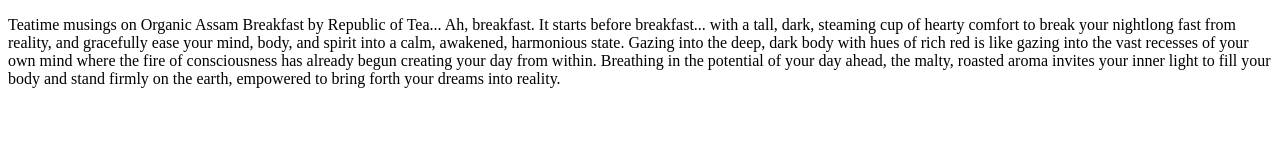
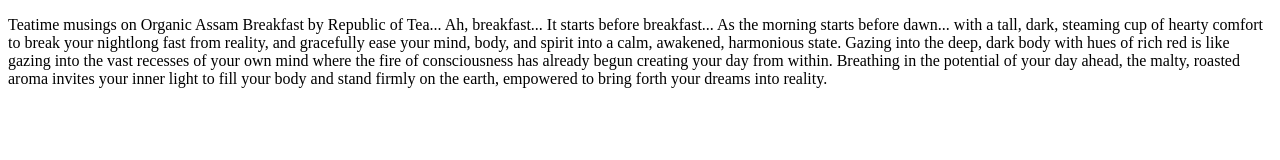
Before and after one commit to pyxiepy/webd152, a plain HTML site: page chapter1/index.html in a window 1280 px wide. Drawn offline with Linux system fonts and the light colour scheme.

Commit message:
added chapter1/index.html

```diff
--- a/chapter1/index.html
+++ b/chapter1/index.html
@@ -6,9 +6,10 @@
 </head>
 <body>
 <p>Teatime musings on Organic Assam Breakfast by Republic of Tea...
-    Ah, breakfast. It starts before breakfast... with a tall, dark, steaming cup of hearty comfort
-    to break your nightlong fast from reality, and gracefully ease your mind, body, and spirit
-    into a calm, awakened, harmonious state. Gazing into the deep, dark body with hues of rich red is like
+    Ah, breakfast... It starts before breakfast... As the morning starts before dawn...
+    with a tall, dark, steaming cup of hearty comfort to break your nightlong fast from reality,
+    and gracefully ease your mind, body, and spirit into a calm, awakened,
+    harmonious state. Gazing into the deep, dark body with hues of rich red is like
     gazing into the vast recesses of your own mind where the fire of consciousness has already begun
     creating your day from within. Breathing in the potential of your day ahead, the malty, roasted aroma
     invites your inner light to fill your body and stand firmly on the earth, empowered to bring forth
```
